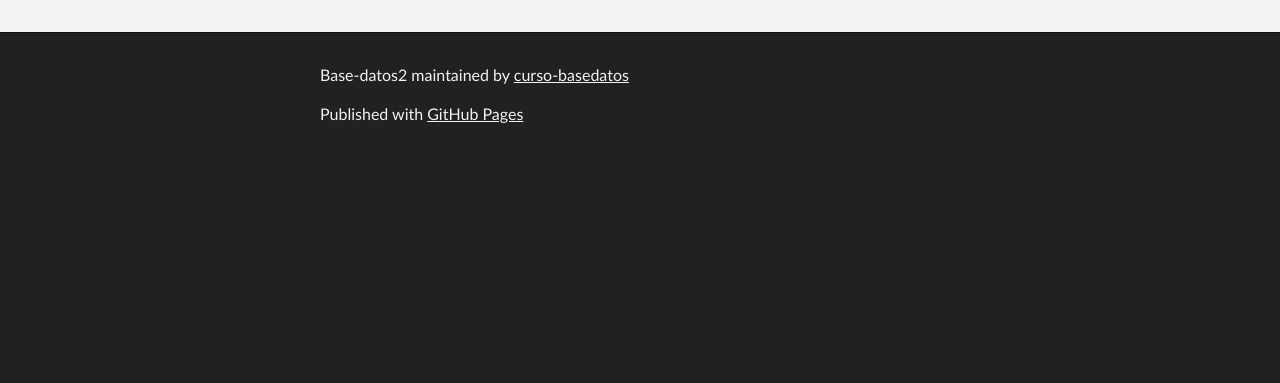
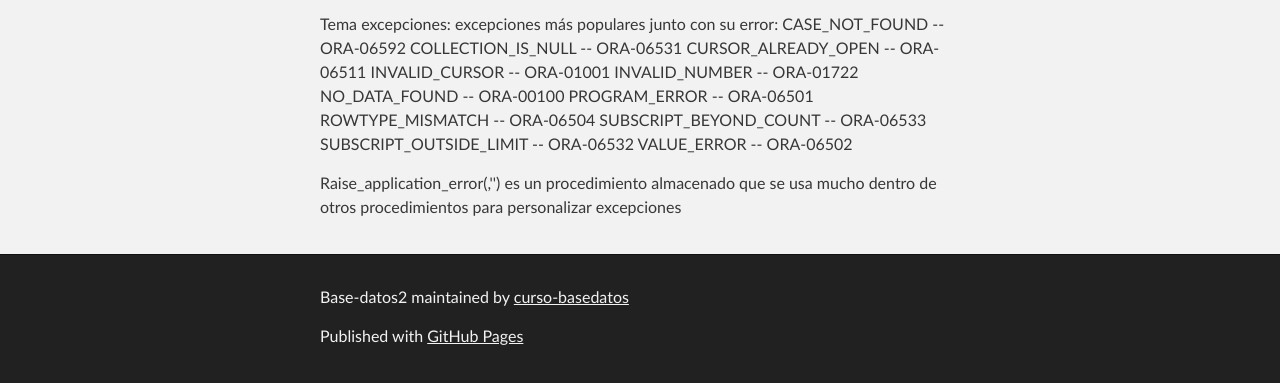
Before and after one commit to uriel1991/base-datos2, a plain HTML site: page index.html in a window 1280 px wide. Shown: the part 916-1299 px from the top of the page. Before the commit the page ends 1077 px from the top, so only its background shows below. Drawn offline with Linux system fonts and the light colour scheme.

Commit message:
Create gh-pages branch via GitHub

```diff
--- a/index.html
+++ b/index.html
@@ -43,6 +43,21 @@
 <li>Para poder hacer una inserción de registro generar un procedimiento almacenado para cada tabla</li>
 <li>Completar la tabla reparto.</li>
 </ul><p><img src="http://mexico-movil.com/cursos/basedatos/CinepolisEcatepec.png" alt="Ejercicio 1"></p>
+
+<p>Tema excepciones: excepciones más populares junto con su error:
+CASE_NOT_FOUND -- ORA-06592
+COLLECTION_IS_NULL -- ORA-06531
+CURSOR_ALREADY_OPEN -- ORA-06511
+INVALID_CURSOR -- ORA-01001
+INVALID_NUMBER -- ORA-01722
+NO_DATA_FOUND -- ORA-00100
+PROGRAM_ERROR -- ORA-06501
+ROWTYPE_MISMATCH -- ORA-06504
+SUBSCRIPT_BEYOND_COUNT -- ORA-06533
+SUBSCRIPT_OUTSIDE_LIMIT -- ORA-06532
+VALUE_ERROR -- ORA-06502</p>
+
+<p>Raise_application_error(,'') es un procedimiento almacenado que se usa mucho dentro de otros procedimientos para personalizar excepciones</p>
       </section>
     </div>
 
--- a/params.json
+++ b/params.json
@@ -1 +1 @@
-{"name":"Base-datos2","tagline":"Curso de Base de Datos II","body":"# Ejercicio 1. Fecha de entrega: Sabado 27 de Septiembre de 2014\r\n### Implementa el siguiente esquema de datos\r\n* Crea las tablas\r\n* Para cada tabla vas a crear una secuencia\r\n* Para poder hacer una inserción de registro generar un procedimiento almacenado para cada tabla\r\n* Completar la tabla reparto.\r\n\r\n![Ejercicio 1](http://mexico-movil.com/cursos/basedatos/CinepolisEcatepec.png)","google":"","note":"Don't delete this file! It's used internally to help with page regeneration."}
+{"name":"Base-datos2","tagline":"Curso de Base de Datos II","body":"# Ejercicio 1. Fecha de entrega: Sabado 27 de Septiembre de 2014\r\n### Implementa el siguiente esquema de datos\r\n* Crea las tablas\r\n* Para cada tabla vas a crear una secuencia\r\n* Para poder hacer una inserción de registro generar un procedimiento almacenado para cada tabla\r\n* Completar la tabla reparto.\r\n\r\n![Ejercicio 1](http://mexico-movil.com/cursos/basedatos/CinepolisEcatepec.png)\r\n\r\nTema excepciones: excepciones más populares junto con su error:\r\nCASE_NOT_FOUND -- ORA-06592\r\nCOLLECTION_IS_NULL -- ORA-06531\r\nCURSOR_ALREADY_OPEN -- ORA-06511\r\nINVALID_CURSOR -- ORA-01001\r\nINVALID_NUMBER -- ORA-01722\r\nNO_DATA_FOUND -- ORA-00100\r\nPROGRAM_ERROR -- ORA-06501\r\nROWTYPE_MISMATCH -- ORA-06504\r\nSUBSCRIPT_BEYOND_COUNT -- ORA-06533\r\nSUBSCRIPT_OUTSIDE_LIMIT -- ORA-06532\r\nVALUE_ERROR -- ORA-06502\r\n\r\nRaise_application_error(,'') es un procedimiento almacenado que se usa mucho dentro de otros procedimientos para personalizar excepciones\r\n","google":"","note":"Don't delete this file! It's used internally to help with page regeneration."}
```
